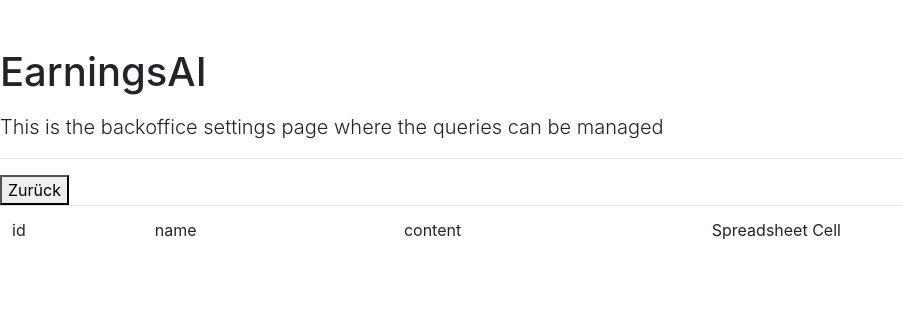
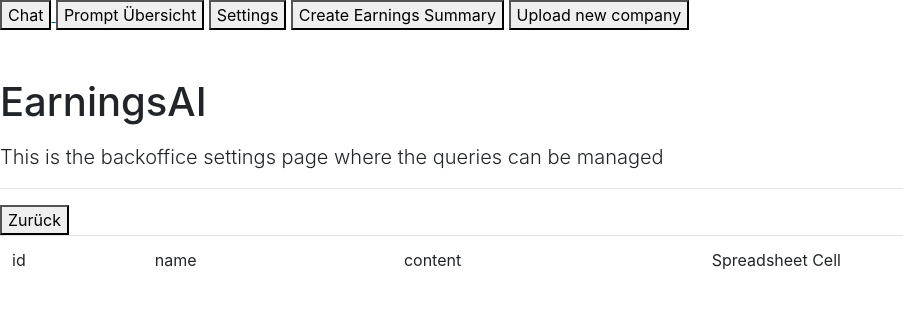
Before and after one commit to Atacama81479/earningsai, a Flask app: page /edit in a window 1280 px wide. Shown: the top 309 px of the page, without its empty margins (0-903 px from the left). Run offline with Flask 3, Linux system fonts and the light colour scheme; some libraries are stand-ins or nearby versions.

Commit message:
upload version1

```diff
--- a/app/forms.py
+++ b/app/forms.py
@@ -1,5 +1,5 @@
 from flask_wtf import FlaskForm
-from wtforms import StringField, SubmitField, IntegerField, SelectField
+from wtforms import StringField, SubmitField, IntegerField, SelectField, FileField
 from wtforms. validators import DataRequired, Length
 
 
@@ -45,3 +45,11 @@ class AddCompanynameForm(FlaskForm):
     companyname = StringField('Company Name')
     namespace_name = StringField('Namespace Name')
     submit = SubmitField('Submit')
+
+class AddCompanyData(FlaskForm):
+    presentation = FileField('Earnings Presentation')
+    press_release = FileField('Earnings Press Release')
+    konsens = FileField('Company Konsens Data')
+    isin = StringField('Company ISIN')
+    company_name  = StringField('Company Name')
+    submit = SubmitField('Submit')
--- a/app/routes.py
+++ b/app/routes.py
@@ -1,11 +1,14 @@
 from flask import render_template, flash
 from app import app
-from app.forms import AddQueryForm, EditQueryForm, EditSettingsForm, ChatForm,MultipleChatForm, EditCompanynameForm, AddCompanynameForm
+from app.forms import AddQueryForm, EditQueryForm, EditSettingsForm, ChatForm,MultipleChatForm, EditCompanynameForm, AddCompanynameForm, AddCompanyData
 from app.ai  import Createsummary, askchat, askchat2
 from app.models import Prompts, SummarySettings, ChatAnswer, CompanyNames
 from app import db
+from app.dataupload import companyfileupload,store_pdf_from_variable
 import json
 import random
+import uuid
+import tempfile
 
 @app.route("/hello")
 def hello_world():
@@ -87,8 +90,6 @@ def created():
     query_set= Prompts.query.all()
     settings= SummarySettings.query.filter_by(id=1).first_or_404()
 
-    print(settings)
-    print(query_set)
     Createsummary(settings, query_set)
     print("Summary created successful")
     return render_template('created.html')
@@ -141,7 +142,7 @@ def addcompany():
     form = AddCompanynameForm()
 
     if form.validate_on_submit():
-        uid = random.randint(0,500)
+        uid = uuid.uuid1()
         newCompany = CompanyNames(id = uid,
                       name=form.companyname.data,
                       namespace_name=form.namespace_name.data)
@@ -149,3 +150,29 @@ def addcompany():
         db.session.commit()
 
     return render_template('addcompany.html', form =form)
+
+@app.route('/upload', methods=['GET', 'POST'])
+def upload():
+    form = AddCompanyData()
+    settings= SummarySettings.query.filter_by(id=1).first_or_404()
+
+    if form.validate_on_submit():
+        uid = uuid.uuid1()
+        presentation=form.presentation.data
+        pressrelease=form.press_release.data
+        konsens=form.konsens.data
+        isin=form.isin.data
+        company_name=form.company_name.data
+
+
+        presentation_path=store_pdf_from_variable(presentation)
+        companyfileupload(presentation_path,settings,isin,company_name)
+
+        pressrelease_path=store_pdf_from_variable(pressrelease)
+        companyfileupload(pressrelease_path,settings,isin,company_name)
+
+        if konsens is not None:
+         konsens_path=store_pdf_from_variable(konsens)
+         companyfileupload(konsens_path,settings,isin,company_name)
+
+    return render_template('addcompany.html', form =form)
--- a/templates/base.html
+++ b/templates/base.html
@@ -15,6 +15,33 @@
         {% endblock %}
     </head>
     <body>
+        <div>
+            <a href='/chat' >
+                <button class="GFG">
+                Chat
+                </button>
+            </a>
+            <a href='/edit' >
+                <button class="GFG">
+                Prompt Übersicht
+                </button>
+            </a>
+            <a href='/editsettings' >
+                <button class="GFG">
+                Settings
+                </button>
+            </a>
+            <a href='/' >
+                <button class="GFG">
+                Create Earnings Summary
+                </button>
+            </a>
+            <a href='/upload' >
+                <button class="GFG">
+                Upload new company
+                </button>
+            </a>
+        </div>
         <!-- Your page content -->
         {% block content %}
 
--- a/templates/updatecompany.html
+++ b/templates/updatecompany.html
@@ -34,7 +34,7 @@
             </div>
         </div>
 
-        <a href= "/" >
+        <a href= "/editsettings" >
             <button class="GFG">
              Zurück
             </button>
--- a/templates/updatesettings.html
+++ b/templates/updatesettings.html
@@ -35,7 +35,11 @@
 
             </tbody>
         </table>
-
+        <a href= "/updatecompanies" >
+            <button class="GFG">
+             Update Set Company
+            </button>
+        </a>
         <div class="row">
             <div class="col-md-4">
                 {{ render_form(form)}}
```
Also changed, not shown: app/dataupload.py (added, +90 -0 lines), templates/createsummary.html (+1 -16 lines), templates/uploadfiles.html (added, +14 -0 lines), 2 other files.
